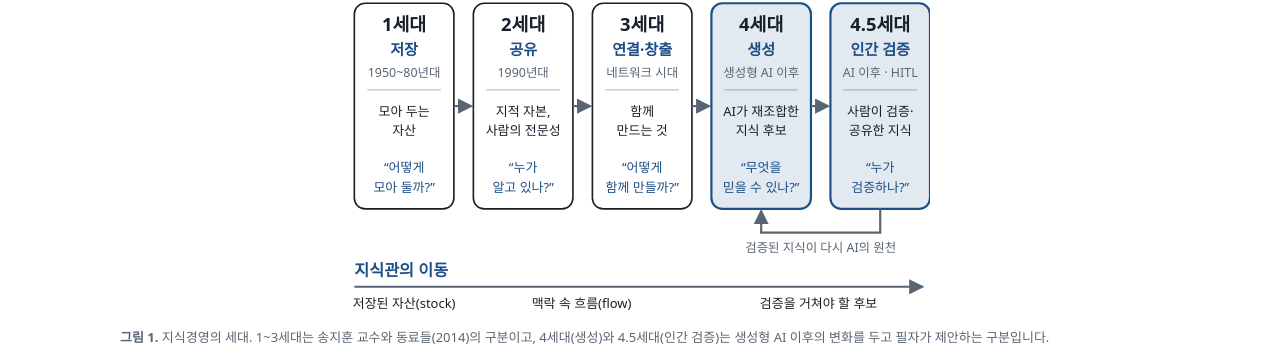
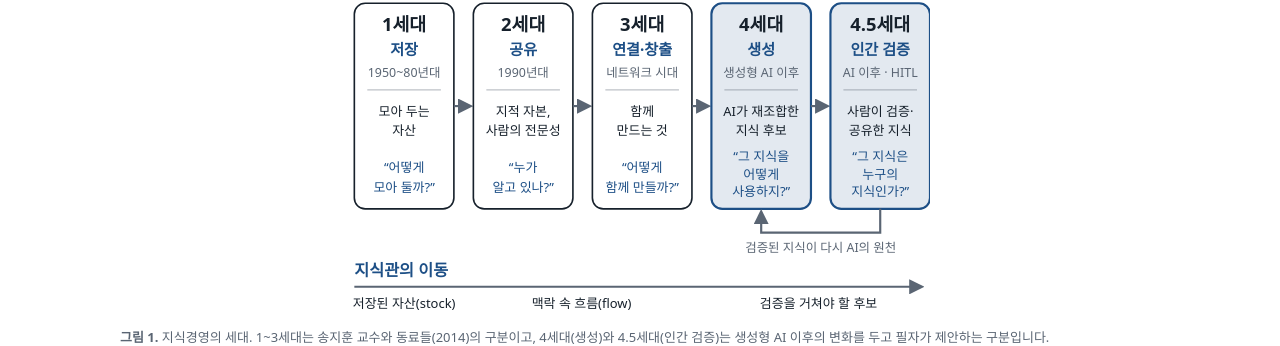
Before and after one commit to drsprolab/drsprolab.github.io, a Jekyll site: the page built from _insights/2026-10-27-knowledge-management-ai.md, in a window 1280 px wide and 900 px high, scrolled down 1334 px. Shown: the part 113-459 px from the top of the window. Built offline with Jekyll 4.4.1, drawn with Linux system fonts in a browser that asks for light colours; some web fonts are replaced.

Commit message:
Weekly Insight: 지식경영 세대 도식의 4·4.5세대 핵심 질문 수정
Co-Authored-By: Claude Opus 5.5 <noreply@anthropic.com>

```diff
--- a/_insights/2026-10-27-knowledge-management-ai.md
+++ b/_insights/2026-10-27-knowledge-management-ai.md
@@ -72,8 +72,9 @@ topics: [지식경영, 조직학습, 학습조직, 더블루프 학습]
 <line class="km-dv" x1="346" y1="120" x2="414" y2="120"/>
 <text class="km-v" x="380" y="144" text-anchor="middle">AI가 재조합한</text>
 <text class="km-v" x="380" y="162" text-anchor="middle">지식 후보</text>
-<text class="km-qs" x="380" y="196" text-anchor="middle">“무엇을</text>
-<text class="km-qs" x="380" y="214" text-anchor="middle">믿을 수 있나?”</text>
+<text class="km-qs" x="380" y="186" text-anchor="middle">“그 지식을</text>
+<text class="km-qs" x="380" y="202" text-anchor="middle">어떻게</text>
+<text class="km-qs" x="380" y="218" text-anchor="middle">사용하지?”</text>
 <line class="km-ln" x1="426" y1="135" x2="441" y2="135" marker-end="url(#km-arrow0)"/>
 <rect class="km-h" x="444" y="40" width="92" height="190" rx="10"/>
 <text class="km-k" x="490" y="66" text-anchor="middle">4.5세대</text>
@@ -82,8 +83,9 @@ topics: [지식경영, 조직학습, 학습조직, 더블루프 학습]
 <line class="km-dv" x1="456" y1="120" x2="524" y2="120"/>
 <text class="km-v" x="490" y="144" text-anchor="middle">사람이 검증·</text>
 <text class="km-v" x="490" y="162" text-anchor="middle">공유한 지식</text>
-<text class="km-qs" x="490" y="196" text-anchor="middle">“누가</text>
-<text class="km-qs" x="490" y="214" text-anchor="middle">검증하나?”</text>
+<text class="km-qs" x="490" y="186" text-anchor="middle">“그 지식은</text>
+<text class="km-qs" x="490" y="202" text-anchor="middle">누구의</text>
+<text class="km-qs" x="490" y="218" text-anchor="middle">지식인가?”</text>
 <path class="km-ln" d="M490,230 L490,252 L380,252 L380,233" marker-end="url(#km-arrow0)"/>
 <text class="km-s" x="435" y="270" text-anchor="middle">검증된 지식이 다시 AI의 원천</text>
 <text class="km-hd" x="4" y="292">지식관의 이동</text>
```
